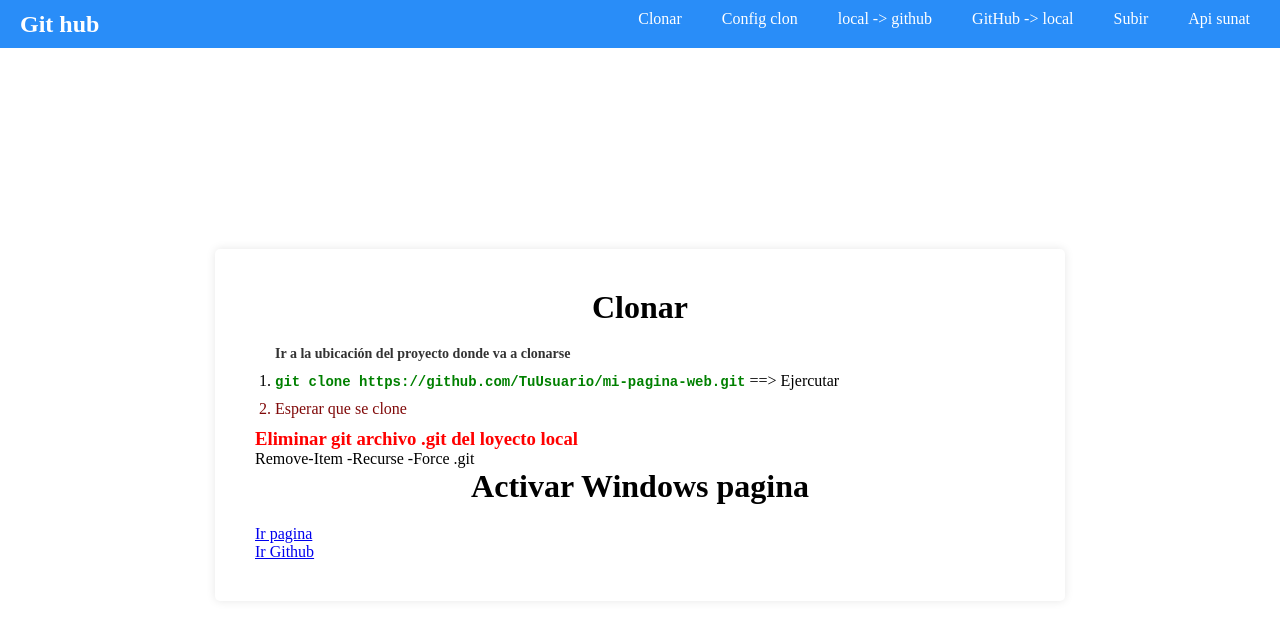
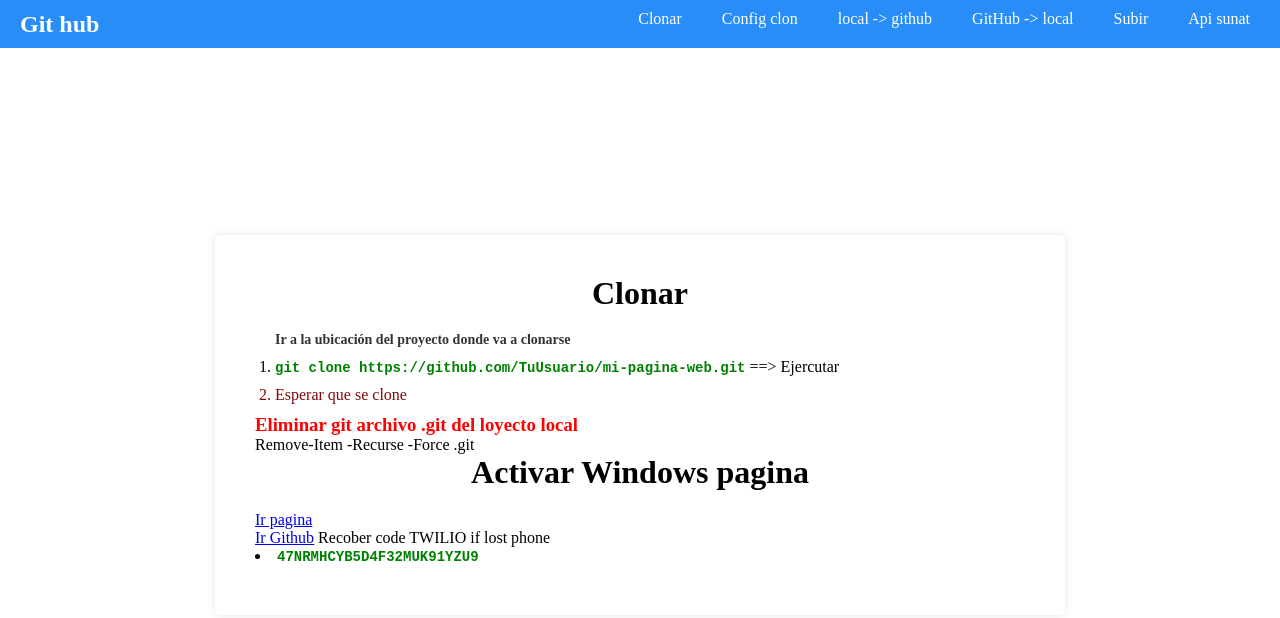
Before and after one commit to Nolperez1/pasos-al-clonar, a plain HTML site: page index.html in a window 1280 px wide. Drawn offline with Linux system fonts and the light colour scheme.

Commit message:
Update index.html

```diff
--- a/index.html
+++ b/index.html
@@ -39,6 +39,8 @@
             <h1>Activar Windows pagina</h1>
             <a href="https://massgrave.dev/">Ir pagina</p>
             <a href="https://github.com/massgravel/Microsoft-Activation-Scripts">Ir Github</a>
+            <a>Recober code TWILIO if lost phone</a>
+            <li><span style="color: seagreen;"><code>47NRMHCYB5D4F32MUK91YZU9</code></span></li>
         </div>
     </main>
 
```
